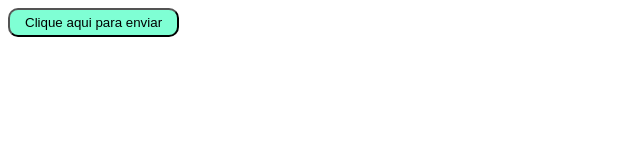
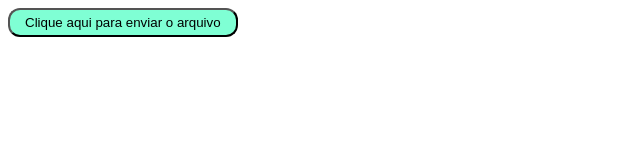
Before and after one commit to chagassilva/Full-stack, a plain HTML site: page HTML/index.html in a window 1280 px wide. Shown: the whole page, without its empty margins (0-640 px from the left). Drawn offline with Linux system fonts and the light colour scheme.

Commit message:
Edicao do botao

```diff
--- a/CSS/style.css
+++ b/CSS/style.css
@@ -9,5 +9,5 @@ button{
 
     background-color: aquamarine;
     padding: 5px 15px 5px 15px;
-    border-radius: 10px;
+    border-radius: 12px;
 }
--- a/HTML/index.html
+++ b/HTML/index.html
@@ -10,7 +10,7 @@
 
 <body>
 
-        <button type="submit">Clique aqui para enviar</button>
+        <button type="submit">Clique aqui para enviar o arquivo</button>
 
 </body>
 
```
